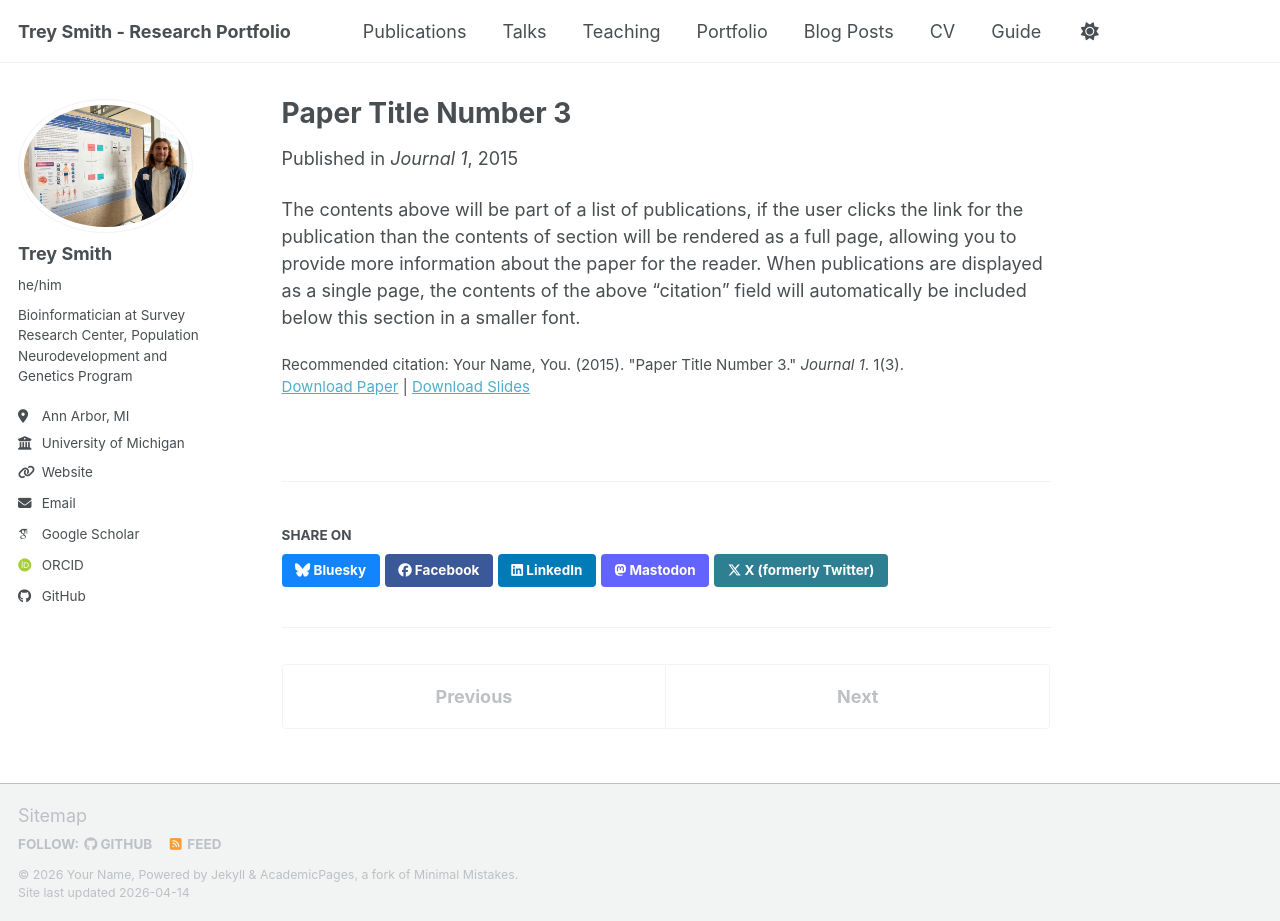
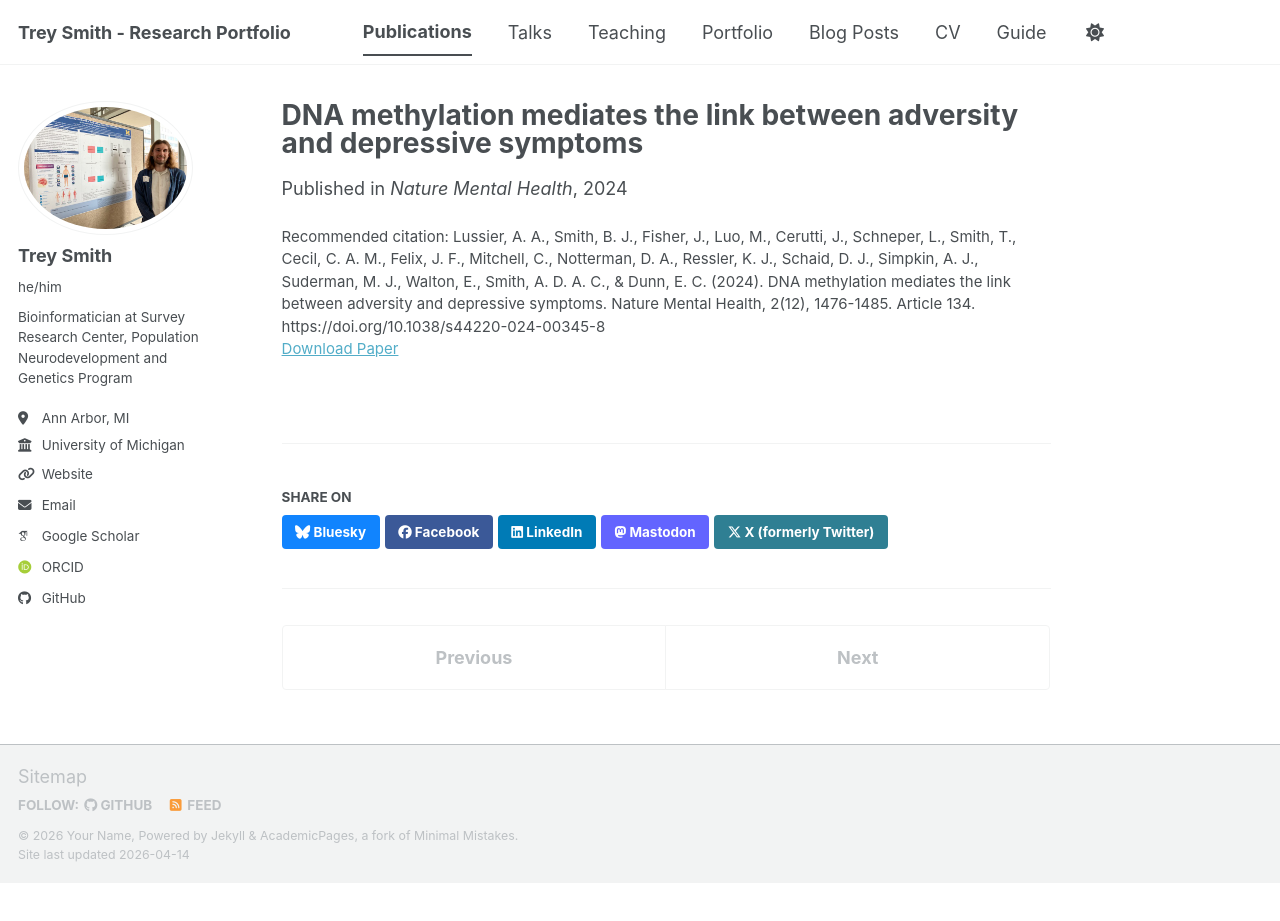
Before and after one commit to Treys925/Treys925.github.io, a Jekyll site: the page built from _publications/2015-10-01-paper-title-number-3.md, in a window 1280 px wide and 921 px high. Built offline with Jekyll 4.4.1, drawn with Linux system fonts in a browser that asks for light colours; some web fonts are replaced; a script bundle is joined from its source files by our own code; library files that are not in the unit come from our copies.

Commit message:
Update 2015-10-01-paper-title-number-3.md

```diff
--- a/_publications/2015-10-01-paper-title-number-3.md
+++ b/_publications/2015-10-01-paper-title-number-3.md
@@ -1,14 +1,9 @@
 ---
-title: "Paper Title Number 3"
+title: "DNA methylation mediates the link between adversity and depressive symptoms"
 collection: publications
 category: manuscripts
-permalink: /publication/2015-10-01-paper-title-number-3
-excerpt: 'This paper is about the number 3. The number 4 is left for future work.'
-date: 2015-10-01
-venue: 'Journal 1'
-slidesurl: 'https://academicpages.github.io/files/slides3.pdf'
-paperurl: 'https://academicpages.github.io/files/paper3.pdf'
-citation: 'Your Name, You. (2015). &quot;Paper Title Number 3.&quot; <i>Journal 1</i>. 1(3).'
+date: 2024-12-02
+venue: 'Nature Mental Health'
+paperurl: 'https://www.nature.com/articles/s44220-024-00345-8'
+citation: 'Lussier, A. A., Smith, B. J., Fisher, J., Luo, M., Cerutti, J., Schneper, L., Smith, T., Cecil, C. A. M., Felix, J. F., Mitchell, C., Notterman, D. A., Ressler, K. J., Schaid, D. J., Simpkin, A. J., Suderman, M. J., Walton, E., Smith, A. D. A. C., & Dunn, E. C. (2024). DNA methylation mediates the link between adversity and depressive symptoms. Nature Mental Health, 2(12), 1476-1485. Article 134. https://doi.org/10.1038/s44220-024-00345-8'
 ---
-
-The contents above will be part of a list of publications, if the user clicks the link for the publication than the contents of section will be rendered as a full page, allowing you to provide more information about the paper for the reader. When publications are displayed as a single page, the contents of the above "citation" field will automatically be included below this section in a smaller font.
```
